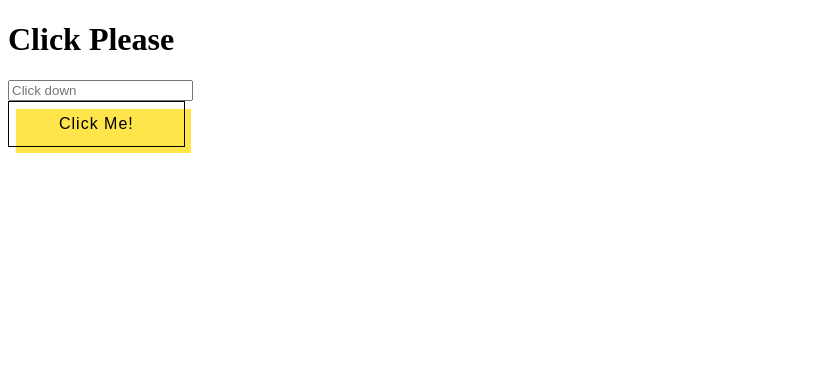
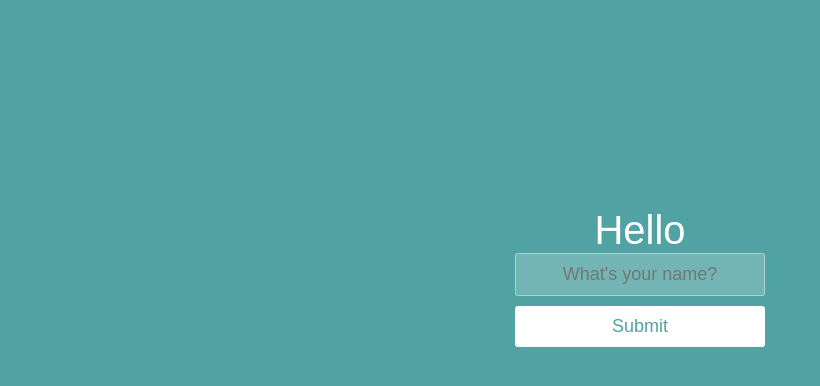
Before and after one commit to Webrowse/React-Project, a React (Create React App) app: page / in a window 1280 px wide. Shown: the top 386 px of the page, without its empty margins (0-820 px from the left). Built offline with nearby package versions, Linux system fonts and the light colour scheme.

Commit message:
onMouseOver test with useState

```diff
--- a/public/styles.css
+++ b/public/styles.css
@@ -1,4 +1,4 @@
-
+/*
 
 .click {
   font-size: 16px;
@@ -36,4 +36,57 @@
   .click {
     padding: 13px 50px 13px;
   }
-}
+} */
+* {
+    box-sizing: border-box;
+    margin: 0;
+    padding: 0;
+    font-weight: 300;
+  }
+
+  body {
+    font-family: "Source Sans Pro", sans-serif;
+    color: white;
+    font-weight: 300;
+    background: #50a3a2;
+    width: 100%;
+    height: 100%;
+  }
+
+  .container {
+    margin: 10% auto;
+    padding: 80px 0;
+    text-align: center;
+  }
+
+  .container h1 {
+    font-size: 40px;
+    font-weight: 200;
+  }
+
+  input {
+    border: 1px solid rgba(252, 252, 252, 0.4);
+    background-color: rgba(252, 252, 252, 0.2);
+    width: 250px;
+    border-radius: 3px;
+    font-family: "Source Sans Pro", sans-serif;
+    padding: 10px 15px;
+    margin: 0 auto 10px auto;
+    display: block;
+    text-align: center;
+    font-size: 18px;
+    color: white;
+    font-weight: 300;
+  }
+
+  button {
+    appearance: none;
+    outline: 0;
+    background-color: white;
+    border: 0;
+    padding: 10px 15px;
+    color: #50a3a2;
+    border-radius: 3px;
+    width: 250px;
+    font-size: 18px;
+  }
--- a/src/components/App.js
+++ /dev/null
@@ -1,20 +0,0 @@
-import React , {useState} from "react";
-
-function App(){
-    const [greeting, clickhappened] = useState("Click Please");
-    function clicked(){
-        console.log("I Got Clicked");
-        clickhappened("Thanks for clicking");
-    }
-    return (
-        <div>
-            <h1>{greeting}</h1>
-            <input type="text" placeholder="Click down" />
-            <br />
-            <button type="button" onClick = {clicked} className="click">Click Me!</button>
-
-        </div>
-    )
-}
-
-export default App;
--- /dev/null
+++ b/src/components/App.jsx
@@ -0,0 +1,19 @@
+import React, { useState } from "react";
+
+function App() {
+    const [heading, setHeading] = useState("Hello");
+
+    function mouseOver(event){
+        setHeading("Waah");
+        console.log("ho gya");
+    }
+  return (
+    <div className="container">
+      <h1>{heading}</h1>
+      <input type="text" placeholder="What's your name?" />
+      <button onMouseOver={mouseOver}>Submit</button>
+    </div>
+  );
+}
+
+export default App;
```
